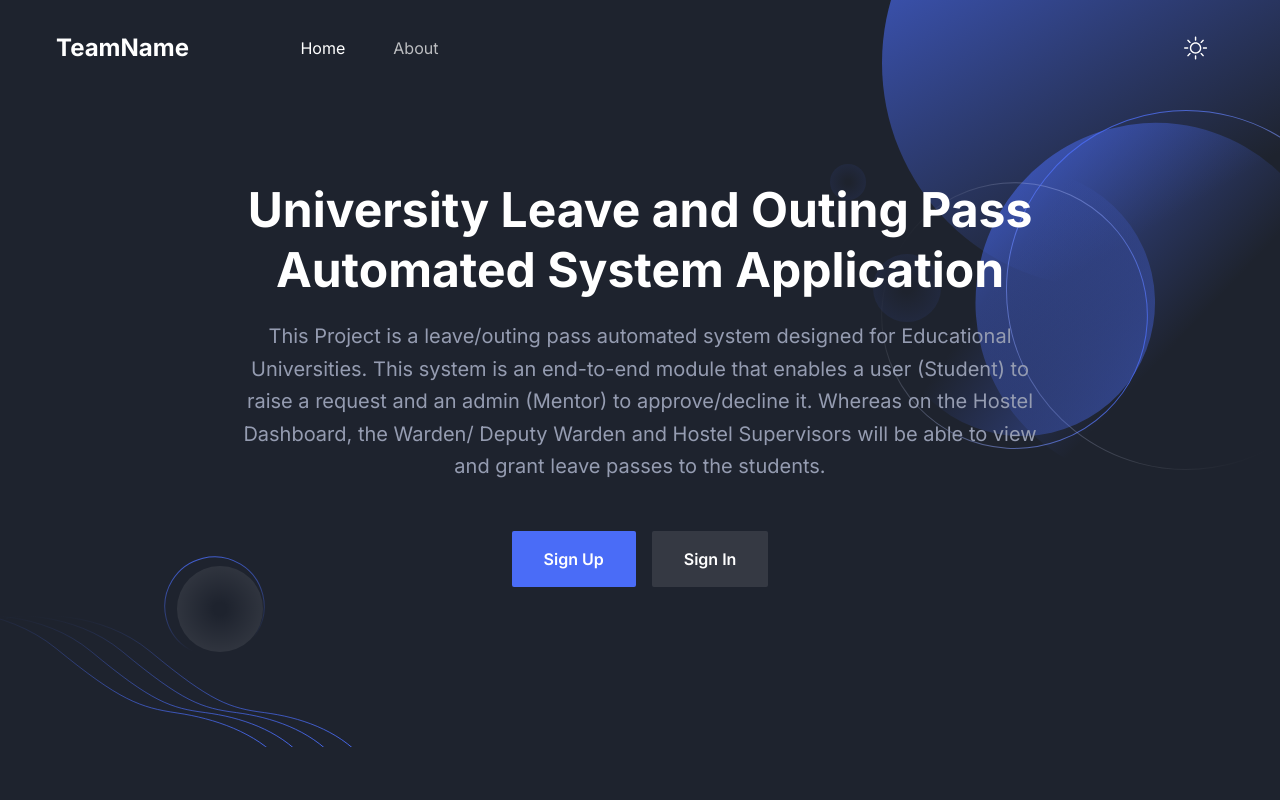
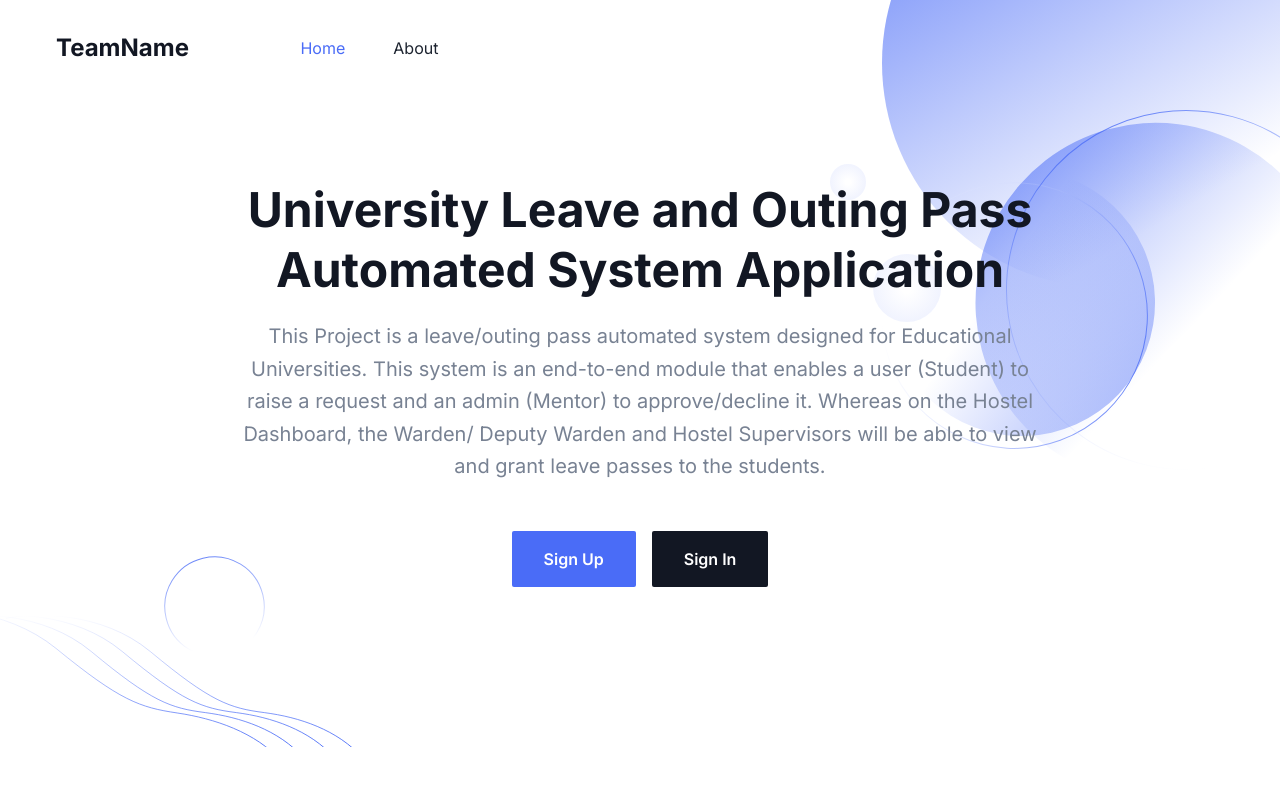
Before and after one commit to hemanth-sunkireddy/leave-portal, a Next.js app: page / in a window 1280 px wide. Shown: the top 800 px of the page. Built offline with nearby package versions, Linux system fonts and the light colour scheme.

Commit message:
set default theme to light

```diff
--- a/app/providers.tsx
+++ b/app/providers.tsx
@@ -4,7 +4,7 @@ import { ThemeProvider } from "next-themes";
 
 export function Providers({ children }: { children: React.ReactNode }) {
   return (
-    <ThemeProvider attribute="class" enableSystem={false} defaultTheme="dark">
+    <ThemeProvider attribute="class" enableSystem={false} defaultTheme="light">
       {children}
     </ThemeProvider>
   );
--- a/components/Header/index.tsx
+++ b/components/Header/index.tsx
@@ -154,9 +154,9 @@ const Header = () => {
                 </nav>
               </div>
               <div className="flex items-center justify-end pr-16 lg:pr-0">
-                <div>
+                {/* <div>
                   <ThemeToggler />
-                </div>
+                </div> */}
               </div>
             </div>
 
--- a/components/Signup/index.tsx
+++ b/components/Signup/index.tsx
@@ -54,6 +54,7 @@ const SignupForm = () => {
         Password: password,
         UserType: selectedUserType
       };
+      console.log("HI");
       try {
 
         const response = await fetch('https://leave-portal-backend.onrender.com/signup', {
@@ -63,6 +64,7 @@ const SignupForm = () => {
           },
           body: JSON.stringify(formData),
         });
+        console.log(response);
         if (response.status === 500) {
           setErrorText("Internal Server Error.");
         }
```
